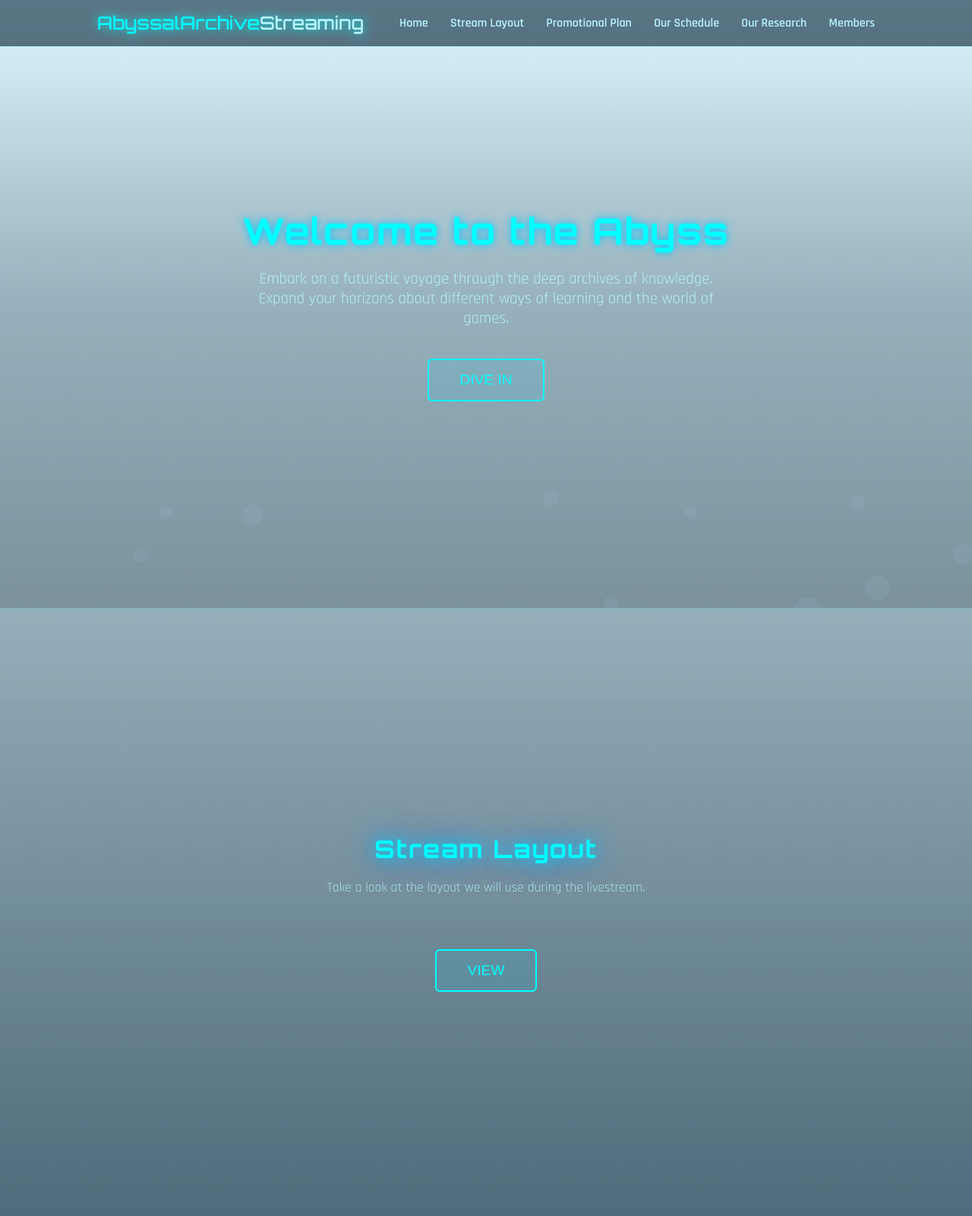
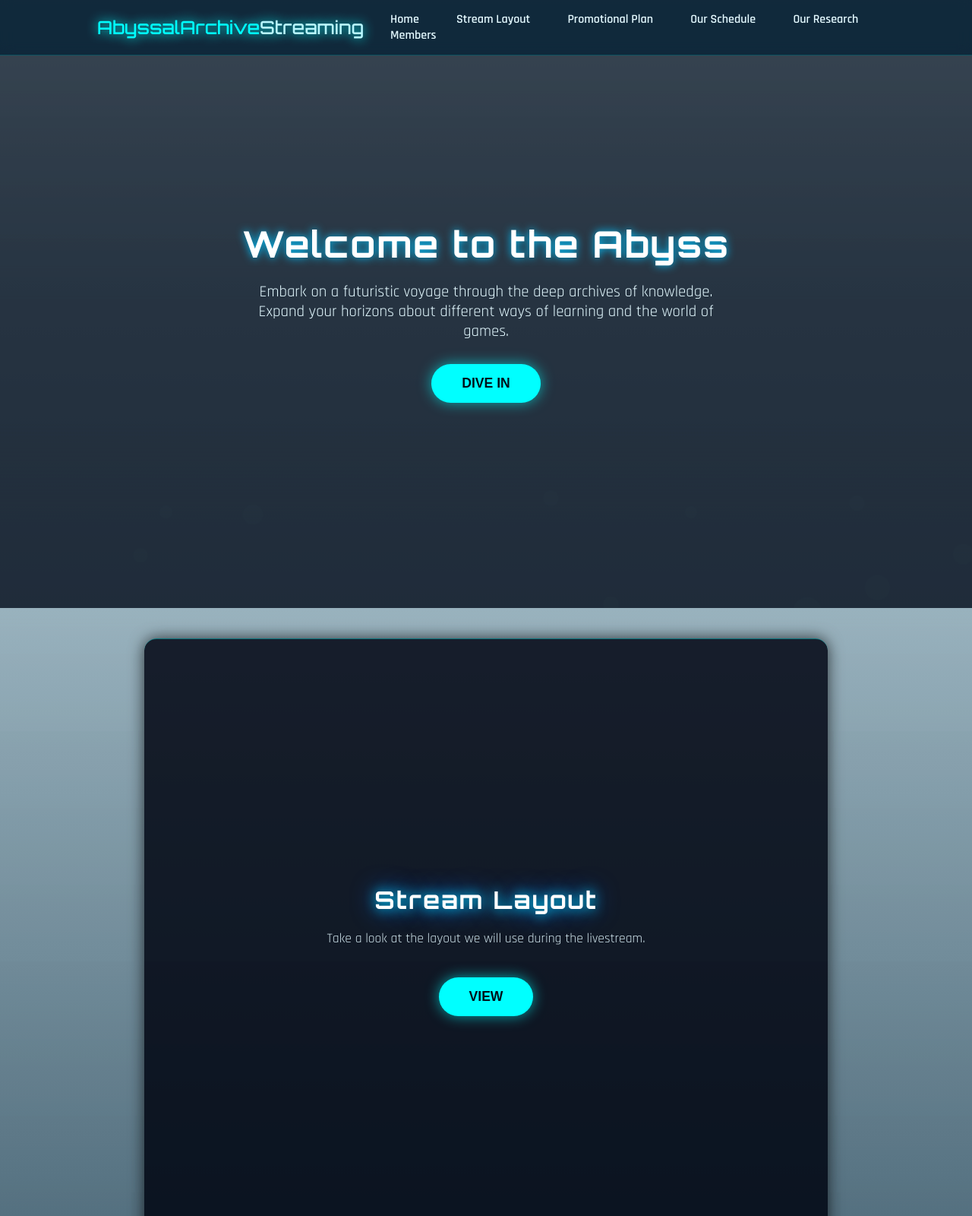
Before and after one commit to EEEEHMMjyyyy/webs8, a plain HTML site: page main.HTML in a window 1280 px wide. Shown: the top 1600 px of the page at 76% size. Drawn offline with Linux system fonts and the light colour scheme.

Commit message:
Update main.CSS

```diff
--- a/main.CSS
+++ b/main.CSS
@@ -9,24 +9,31 @@
 
 html, body {
   font-family: 'Rajdhani', sans-serif;
-  background: linear-gradient(to bottom, rgba(224,247,255,0.8), rgba(0,31,51,0.9), rgba(0,8,20,0.95)); /* Slightly more transparent background for a lighter, airy feel */
+  background: linear-gradient(to bottom, rgba(224,247,255,0.8), rgba(0,31,51,0.9), rgba(0,8,20,0.95));
   color: #b8f7ff;
   overflow-x: hidden;
   scroll-behavior: smooth;
 }
 
+/* Make main text easier to read */
+section {
+  min-height: 100vh;
+  padding: 100px 10% 80px;
+  position: relative;
+  overflow: hidden;
+  background: rgba(0, 10, 25, 0.75); /* darker overlay behind text */
+}
+
+/* Stronger body text color */
+body, p {
+  color: #e3f9ff;
+}
+
 h1, h2 {
   font-family: 'Orbitron', sans-serif;
   letter-spacing: 2px;
-  color: #00ffff;
-  text-shadow: 0 0 20px #00e0ff, 0 0 40px #0066ff;
-}
-
-section {
-  min-height: 100vh;
-  padding: 80px 10%;
-  position: relative;
-  overflow: hidden;
+  color: #ffffff;
+  text-shadow: 0 0 16px #00e0ff, 0 0 32px #0066ff;
 }
 
 /* OCEAN BACKGROUND EFFECT */
@@ -76,7 +83,7 @@ header {
   top: 0;
   left: 0;
   z-index: 10;
-  background: rgba(0, 30, 50, 0.6);
+  background: rgba(0, 30, 50, 0.7);
   backdrop-filter: blur(8px);
   display: flex;
   justify-content: space-between;
@@ -92,17 +99,21 @@ header {
   text-shadow: 0 0 15px #00ffff;
 }
 
+/* Make nav links look clickable */
 nav a {
-  color: #b8f7ff;
+  color: #e3f9ff;
   text-decoration: none;
   margin-left: 25px;
+  font-weight: 600;
+  padding: 6px 10px;
+  border-radius: 999px;
   transition: 0.3s;
-  font-weight: 600;
 }
 
 nav a:hover {
-  color: #00ffff;
-  text-shadow: 0 0 10px #00ffff;
+  color: #00111a;
+  background: rgba(0, 255, 255, 0.18);
+  text-shadow: 0 0 12px #00ffff;
 }
 
 /* HERO SECTION */
@@ -128,27 +139,29 @@ nav a:hover {
   margin-top: 20px;
   font-size: 1.3rem;
   max-width: 600px;
-  color: #b8f7ff;
-  opacity: 0.9;
+  color: #e3f9ff;
 }
 
+/* Buttons: clear and interactive */
 .btn {
-  margin-top: 40px;
+  margin-top: 30px;
   padding: 15px 40px;
-  border: 2px solid #00ffff;
-  background: rgba(0, 204, 255, 0.1);
-  color: #00ffff;
-  font-size: 1.2rem;
+  border-radius: 999px;
+  border: none;
+  background: #00ffff;
+  color: #00111a;
+  font-size: 1.1rem;
+  font-weight: 700;
   text-transform: uppercase;
   cursor: pointer;
-  border-radius: 6px;
-  transition: 0.3s;
+  box-shadow: 0 0 18px rgba(0, 255, 255, 0.6);
+  transition: transform 0.15s ease, box-shadow 0.15s ease, background 0.15s;
 }
 
 .btn:hover {
-  background: #00ffff;
-  color: #00111a;
-  box-shadow: 0 0 20px #00ffff;
+  background: #b8f7ff;
+  box-shadow: 0 0 24px rgba(0, 255, 255, 0.9);
+  transform: translateY(-2px) scale(1.02);
 }
 
 /* QUARTER SECTIONS */
@@ -158,7 +171,12 @@ nav a:hover {
   align-items: center;
   justify-content: center;
   text-align: center;
-  border-top: 1px solid rgba(0,255,255,0.1);
+  border-top: 1px solid rgba(0,255,255,0.4);
+  background: rgba(0, 5, 18, 0.85);
+  border-radius: 16px;
+  margin: 40px auto;
+  max-width: 900px;
+  box-shadow: 0 0 20px rgba(0, 0, 0, 0.7);
 }
 
 .quarter h2 {
@@ -169,7 +187,7 @@ nav a:hover {
 .quarter p {
   max-width: 700px;
   font-size: 1.1rem;
-  opacity: 0.8;
+  opacity: 0.9;
   margin-bottom: 30px;
 }
 
@@ -180,16 +198,20 @@ nav a:hover {
   justify-content: center;
 }
 
+.quarter-buttons .btn {
+  margin-top: 10px;
+}
+
 /* POP-UP MODAL */
 .popup {
   position: fixed;
   top: 50%;
   left: 50%;
   transform: translate(-50%, -50%);
-  width: 90vw; /* Responsive width to fit visible area */
-  max-width: 1000px; /* Maximum width for large screens */
-  height: 80vh; /* Responsive height to fit visible area */
-  max-height: 800px; /* Maximum height for large screens */
+  width: 90vw;
+  max-width: 1000px;
+  height: 80vh;
+  max-height: 800px;
   background: rgba(0, 20, 40, 0.95);
   backdrop-filter: blur(10px);
   border: 2px solid #00ffff;
@@ -199,6 +221,8 @@ nav a:hover {
   visibility: hidden;
   z-index: 100;
   overflow-y: auto;
+  border-radius: 16px;
+  box-shadow: 0 0 30px rgba(0, 0, 0, 0.9);
 }
 
 .popup.active {
@@ -213,9 +237,14 @@ nav a:hover {
 }
 
 .popup p {
-  color: #b8f7ff;
+  color: #e3f9ff;
   line-height: 1.6;
   font-size: 18px;
+}
+
+/* Make table text readable inside popup */
+.popup table {
+  color: #e3f9ff;
 }
 
 .close-popup {
@@ -247,6 +276,7 @@ nav a:hover {
   display: flex;
   justify-content: center;
   margin-bottom: 40px;
+  gap: 20px;
 }
 
 .member-card {
@@ -263,12 +293,12 @@ nav a:hover {
 }
 
 .member-card img {
-  width: 80px; /* Predefined size for member images */
+  width: 80px;
   height: 80px;
-  border-radius: 50%; /* Circular image template */
-  object-fit: cover; /* Ensures image fits without distortion */
-  margin-bottom: 10px; /* Space between image and text */
-  border: 2px solid #00ffff; /* Cyan border to match theme */
+  border-radius: 50%;
+  object-fit: cover;
+  margin-bottom: 10px;
+  border: 2px solid #00ffff;
 }
 
 .member-card:hover {
@@ -283,7 +313,7 @@ nav a:hover {
 
 .member-card p {
   font-size: 0.9rem;
-  opacity: 0.7;
+  opacity: 0.8;
 }
 
 .connector {
```
